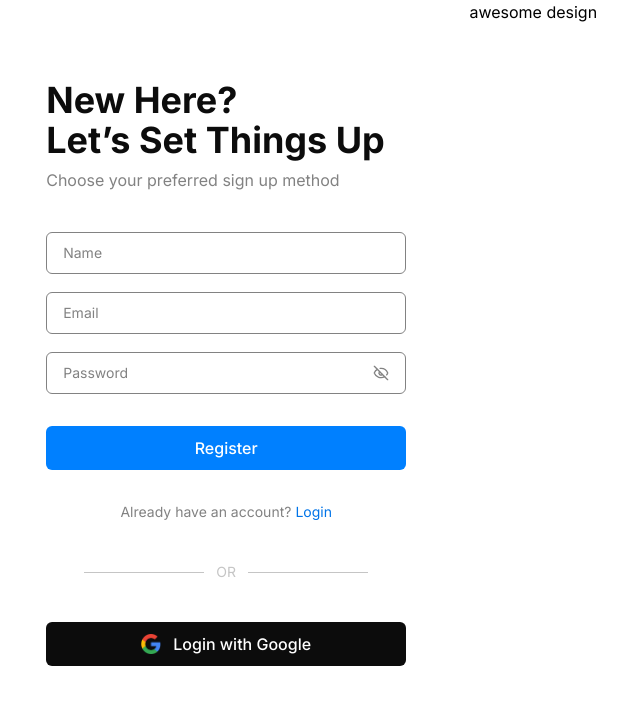
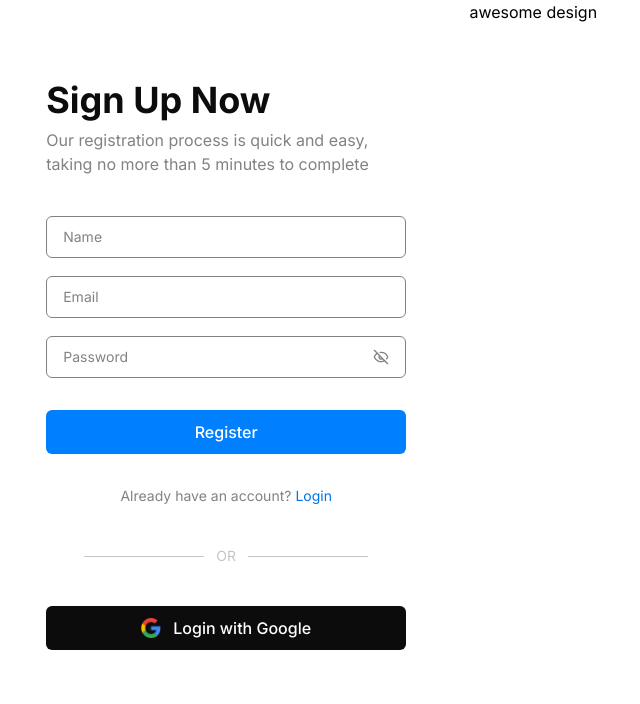
Before and after one commit to Reche13/kaizen, a Next.js app in the folder apps/web/: page /sign-up in a window 1280 px wide. Shown: the top 704 px of the page, without its empty margins (49-689 px from the left). Built offline with nearby package versions, Linux system fonts and the light colour scheme; no server answers.

Commit message:
signup copy changed

```diff
--- a/apps/web/src/app/(auth)/(forms)/sign-up/page.tsx
+++ b/apps/web/src/app/(auth)/(forms)/sign-up/page.tsx
@@ -7,12 +7,10 @@ const Page = () => {
     <div className="shrink-0 h-screen flex-[2] flex flex-col items-center">
       <div className="w-[360px]">
         <div className="mt-20">
-          <h1 className="text-4xl font-bold text-gray-900">
-            New Here? <br />
-            Let’s Set Things Up
-          </h1>
+          <h1 className="text-4xl font-bold text-gray-900">Sign Up Now</h1>
           <p className="text-base text-gray-600 font-normal mt-2">
-            Choose your preferred sign up method
+            Our registration process is quick and easy, taking no more than 5
+            minutes to complete
           </p>
         </div>
 
```
